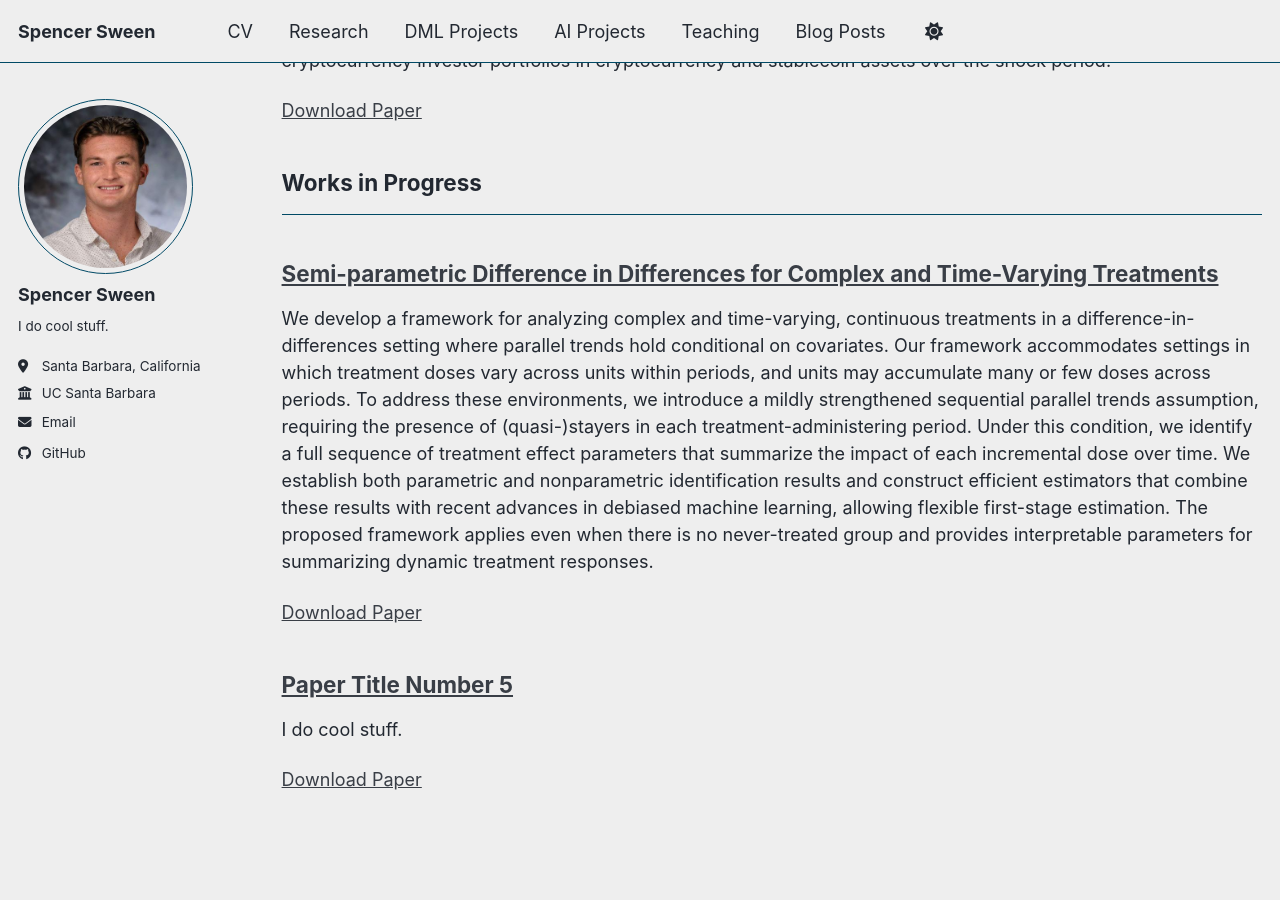
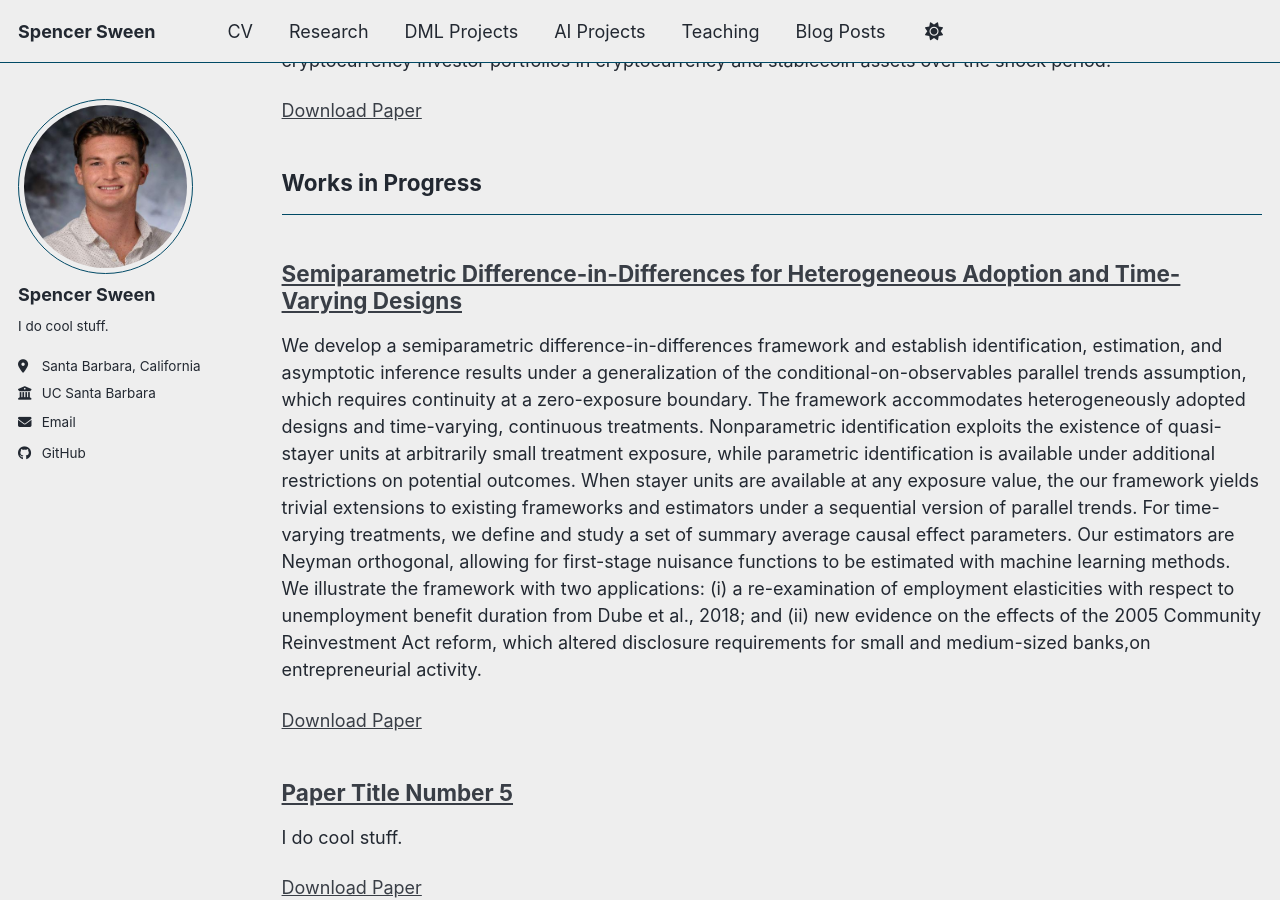
Before and after one commit to spencersween/spencersween.github.io, a Jekyll site: the page built from _pages/publications.html, in a window 1280 px wide and 900 px high, scrolled down 1532 px. Built offline with Jekyll 4.4.1, drawn with Linux system fonts in a browser that asks for light colours; a script bundle is joined from its source files by our own code; library files that are not in the unit come from our copies.

Commit message:
Revise title and excerpt in paper4.md
Updated the title and excerpt to reflect a more precise description of the framework and its applications in the paper.

```diff
--- a/_publications/paper4.md
+++ b/_publications/paper4.md
@@ -1,9 +1,9 @@
 ---
-title: "Semi-parametric Difference in Differences for Complex and Time-Varying Treatments"
+title: "Semiparametric Difference-in-Differences for Heterogeneous Adoption and Time-Varying Designs"
 collection: publications
 category: progress
 permalink: /publication/paper4
-excerpt: 'We develop a framework for analyzing complex and time-varying, continuous treatments in a difference-in-differences setting where parallel trends hold conditional on covariates. Our framework accommodates settings in which treatment doses vary across units within periods, and units may accumulate many or few doses across periods. To address these environments, we introduce a mildly strengthened sequential parallel trends assumption, requiring the presence of (quasi-)stayers in each treatment-administering period. Under this condition, we identify a full sequence of treatment effect parameters that summarize the impact of each incremental dose over time. We establish both parametric and nonparametric identification results and construct efficient estimators that combine these results with recent advances in debiased machine learning, allowing flexible first-stage estimation. The proposed framework applies even when there is no never-treated group and provides interpretable parameters for summarizing dynamic treatment responses.'
+excerpt: 'We develop a semiparametric difference-in-differences framework and establish identification, estimation, and asymptotic inference results under a generalization of the conditional-on-observables parallel trends assumption, which requires continuity at a zero-exposure boundary. The framework accommodates heterogeneously adopted designs and time-varying, continuous treatments. Nonparametric identification exploits the existence of quasi-stayer units at arbitrarily small treatment exposure, while parametric identification is available under additional restrictions on potential outcomes. When stayer units are available at any exposure value, the our framework yields trivial extensions to existing frameworks and estimators under a sequential version of parallel trends. For time-varying treatments, we define and study a set of summary average causal effect parameters. Our estimators are Neyman orthogonal, allowing for first-stage nuisance functions to be estimated with machine learning methods. We illustrate the framework with two applications: (i) a re-examination of employment elasticities with respect to unemployment benefit duration from Dube et al., 2018; and (ii) new evidence on the effects of the 2005 Community Reinvestment Act reform, which altered disclosure requirements for small and medium-sized banks,on entrepreneurial activity.'
 date: 2025-12-11
 paperurl: 'https://academicpages.github.io/files/paper4.pdf'
 ---
```
